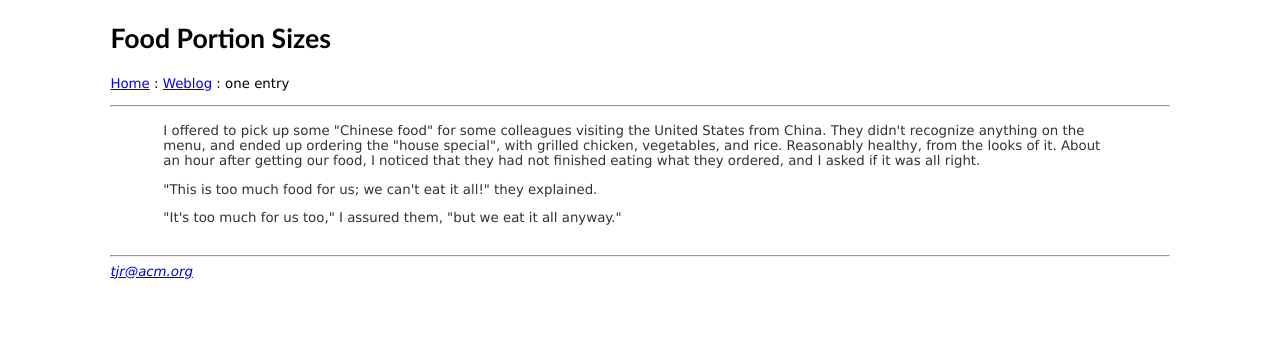
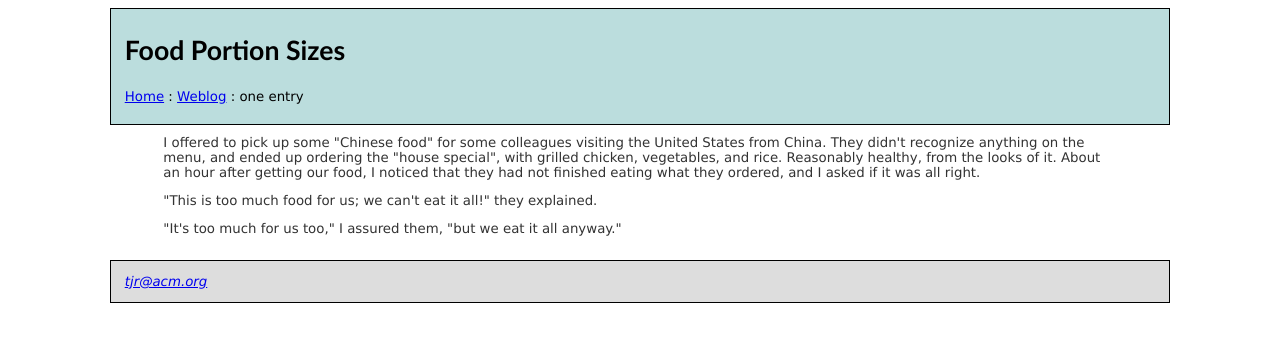
Before and after one commit to tjr/tjr.github.com, a Jekyll site: the page built from _posts/2007-09-23-food-portion-sizes.html, in a window 1280 px wide. Shown: the top 342 px of the page. Built offline with Jekyll 4.4.1, drawn with Linux system fonts in a browser that asks for light colours.

Commit message:
css changes

```diff
--- a/_layouts/weblogentry.html
+++ b/_layouts/weblogentry.html
@@ -6,14 +6,20 @@
 </head>
 
 <body>
+<div class="header">
 <h2>{{ page.title }}</h2>
 <p>
 <a href="/">Home</a> : <a href="/weblog/">Weblog</a> : one entry
-<hr>
+</div>
+
+<div class="content">
 <div class="blogcontent">
 {{ content }}
 </div>
-<hr>
+</div>
+
+<div class="footer">
 <i><a href="mailto:tjr@acm.org">tjr@acm.org</a></i>
+</div>
 </body>
 </html>
```
